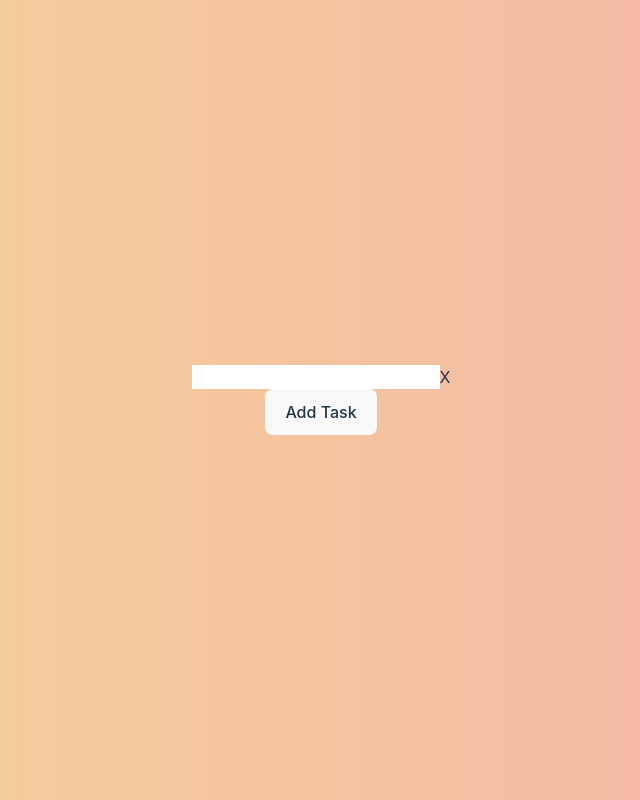
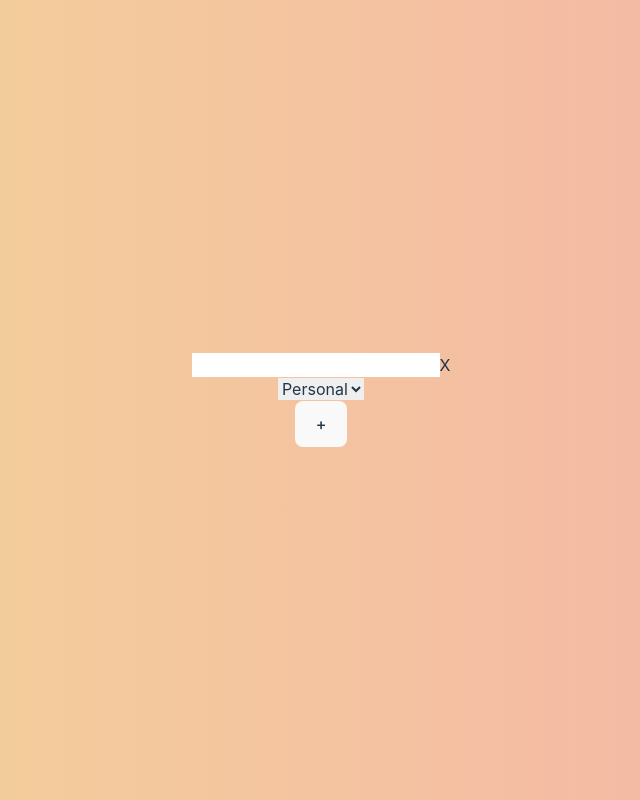
Before and after one commit to aehamdy/Todomoro, a React (Vite) app: page / in a window 1280 px wide. Shown: the whole page, without its empty margins (319-959 px from the left). Built offline with nearby package versions, Linux system fonts and the light colour scheme.

Commit message:
feat: added categories options

```diff
--- a/src/App.jsx
+++ b/src/App.jsx
@@ -16,14 +16,14 @@ export default App;
  # [x] add tasks to tasks list upon click on add button
  # [x] add X icon to input to clear the field
  # [x] check/uncheck task upon click on it
- # [ ] focus on input when enter the app, after adding a task and after clearing the field
- # [ ] choose category (All, personal, work and study) when inserting a task
+ # [x] choose category (All, personal, work and study) when inserting a task
  # [ ] categorize tasks by their category
  # [ ] handle empty lists (message: lets add new tasks)
  # [ ] save to local storage (saveToLocalStorage)
  # [ ] get from local storage (getFromLocalStorage)
  # [ ] delete button to each task
  # [ ] edit button to each task
+ # [ ] focus on input when enter the app, after adding a task and after clearing the field
  # [ ] show number of tasks of each category 4(done)/8(category tasks)
 
  Colors:
--- a/src/components/InputForm.jsx
+++ b/src/components/InputForm.jsx
@@ -1,9 +1,11 @@
 import { useState } from "react";
 import List from "./List";
+import TodoCategories from "./TodoCategories";
 
 function InputForm() {
   const [userInput, setUserInput] = useState("");
   const [inputError, setInputError] = useState(false);
+  const [category, setCategory] = useState("personal");
   const [todos, setTodos] = useState([]);
 
   const handleInputChange = (e) => {
@@ -14,7 +16,12 @@ function InputForm() {
     if (userInput.trim()) {
       setInputError(false);
       setTodos([
-        { id: todos.length + 1, value: userInput, isChecked: false },
+        {
+          id: todos.length + 1,
+          value: userInput,
+          category: category,
+          isChecked: false,
+        },
         ...todos,
       ]);
       setUserInput("");
@@ -31,19 +38,31 @@ function InputForm() {
     <>
       <section className="flex">
         <div>
-          <input type="text" value={userInput} onChange={handleInputChange} />
-          <span className="text-black cursor-pointer" onClick={handleClear}>
-            X
-          </span>
+          <label htmlFor="taskInput" className="relative">
+            <input
+              type="text"
+              id="taskInput"
+              value={userInput}
+              onChange={handleInputChange}
+            />
+            <span
+              className="absolute end-2 text-white cursor-pointer"
+              onClick={handleClear}
+            >
+              X
+            </span>
+          </label>
           <p>{inputError && "Please insert a valid task"}</p>
         </div>
+        <TodoCategories setCategory={setCategory} />
         <div>
           <button type="button" onClick={handleClick}>
-            Add Task
+            +
           </button>
         </div>
       </section>
       <List todos={todos} setTodos={setTodos} />
+      {console.log(todos)}
     </>
   );
 }
--- a/src/components/TodoApp.jsx
+++ b/src/components/TodoApp.jsx
@@ -1,7 +1,11 @@
 import InputForm from "./InputForm";
 
 function TodoApp() {
-  return <InputForm />;
+  return (
+    <>
+      <InputForm />
+    </>
+  );
 }
 
 export default TodoApp;
--- /dev/null
+++ b/src/components/TodoCategories.jsx
@@ -0,0 +1,21 @@
+/* eslint-disable react/prop-types */
+function TodoCategories(props) {
+  const { setCategory } = props;
+
+  const handleCategorySelection = (e) => {
+    setCategory(e.target.value);
+  };
+
+  return (
+    <div>
+      <select onChange={handleCategorySelection}>
+        <option value="personal">Personal</option>
+        <option value="work">Work</option>
+        <option value="study">Study</option>
+        <option value="Other">Other</option>
+      </select>
+    </div>
+  );
+}
+
+export default TodoCategories;
```
